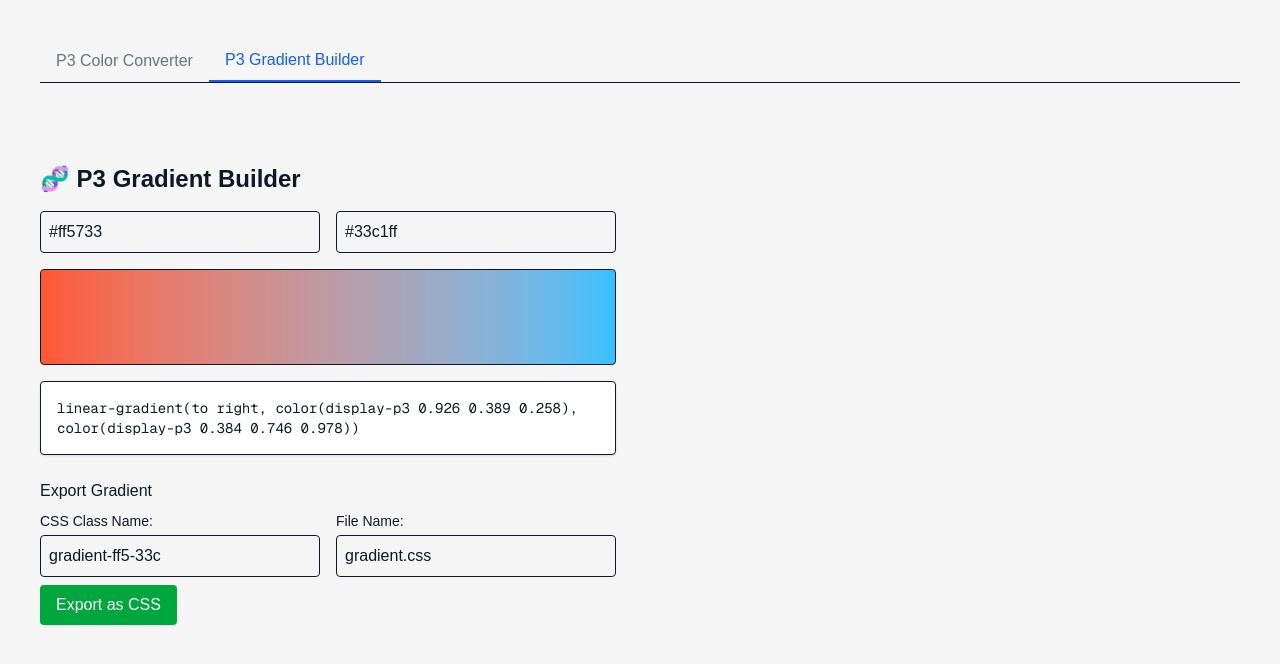
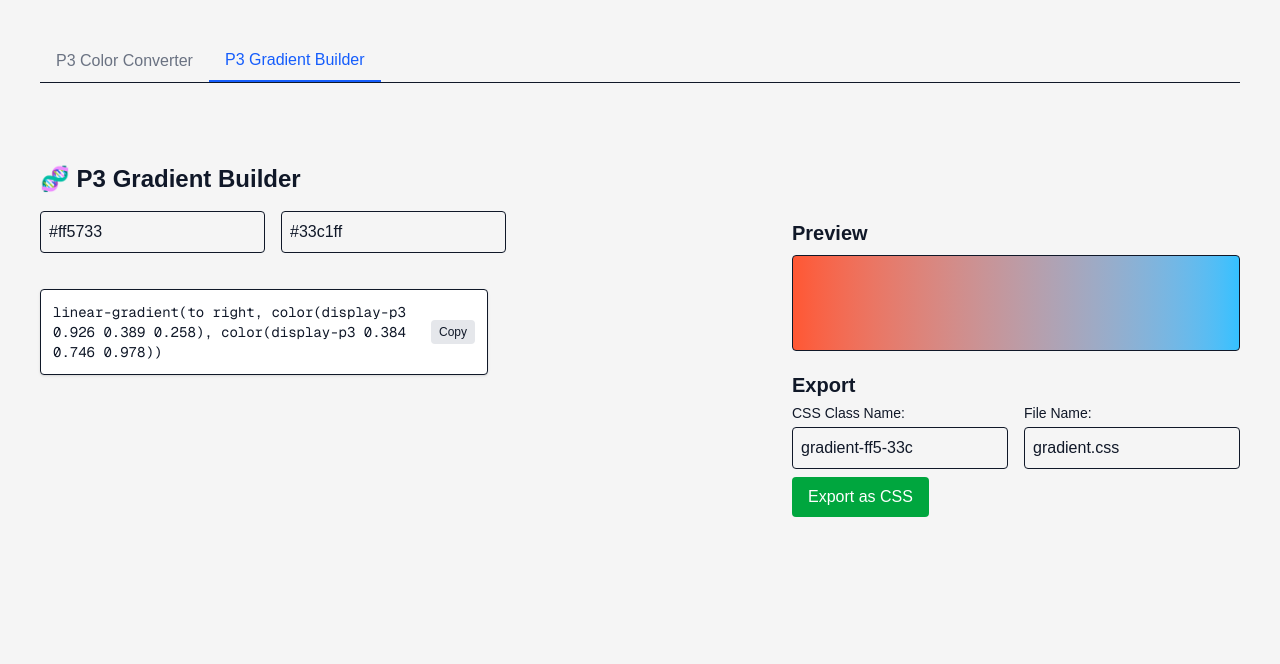
Before and after one commit to gokh4nozturk/p3-converter, a Next.js app: page / in a window 1280 px wide. Both pictures are taken after a click on the button "P3 Gradient Builder". Shown: the top 664 px of the page. Built offline with nearby package versions, Linux system fonts and the light colour scheme.

Commit message:
Enhance GradientBuilder component with clipboard functionality; improve layout and styling for better user experience

```diff
--- a/components/GradientBuilder.tsx
+++ b/components/GradientBuilder.tsx
@@ -31,10 +31,16 @@ export default function GradientBuilder() {
     updateGradientName();
   }, [color1, color2]);
 
+  const copyToClipboard = (text: string) => {
+    navigator.clipboard.writeText(text);
+  };
+
   return (
-    <div className="mt-16 max-w-xl">
+    <div className="mt-16">
       <h2 className="mb-4 font-semibold text-2xl">🧬 P3 Gradient Builder</h2>
 
+      <div className="flex flex-col gap-4 lg:flex-row lg:justify-between">
+        <div className="flex max-w-md flex-col gap-3">
           <div className="mb-4 flex gap-4">
             <input
               type="text"
@@ -52,19 +58,31 @@ export default function GradientBuilder() {
             />
           </div>
 
+          {gradientCSS && (
+            <div className="mt-2 rounded border bg-white p-3 shadow">
+              <div className="flex items-center justify-between">
+                <p className="font-mono text-sm">{gradientCSS}</p>
+                <button
+                  type="button"
+                  onClick={() => copyToClipboard(gradientCSS)}
+                  className="ml-2 rounded bg-gray-200 px-2 py-1 text-xs hover:bg-gray-300"
+                >
+                  Copy
+                </button>
+              </div>
+            </div>
+          )}
+        </div>
+
+        <div className="flex w-full max-w-md flex-col gap-3">
+          <div className="mt-2 flex flex-col gap-2">
+            <h2 className="font-semibold text-xl">Preview</h2>
             <div className="h-24 rounded border" style={{ backgroundImage: gradientCSS }} />
+          </div>
 
           {gradientCSS && (
-        <div className="mt-4 rounded border bg-white p-4 shadow">
-          <p className="whitespace-pre-wrap font-mono text-sm">{gradientCSS}</p>
-        </div>
-      )}
-
-      {gradientCSS && (
-        <div className="mt-6">
-          <div className="mb-4">
-            <h3 className="mb-2 font-medium">Export Gradient</h3>
-
+            <div className="mt-2">
+              <h2 className="mb-1 font-semibold text-xl">Export</h2>
               <div className="mb-2 grid grid-cols-2 gap-4">
                 <div>
                   <label htmlFor="gradient-name" className="mb-1 block text-sm">
@@ -103,8 +121,9 @@ export default function GradientBuilder() {
                 filename={filename}
               />
             </div>
+          )}
         </div>
-      )}
+      </div>
     </div>
   );
 }
```
Lines whose indentation alone changed are shown as unchanged.
